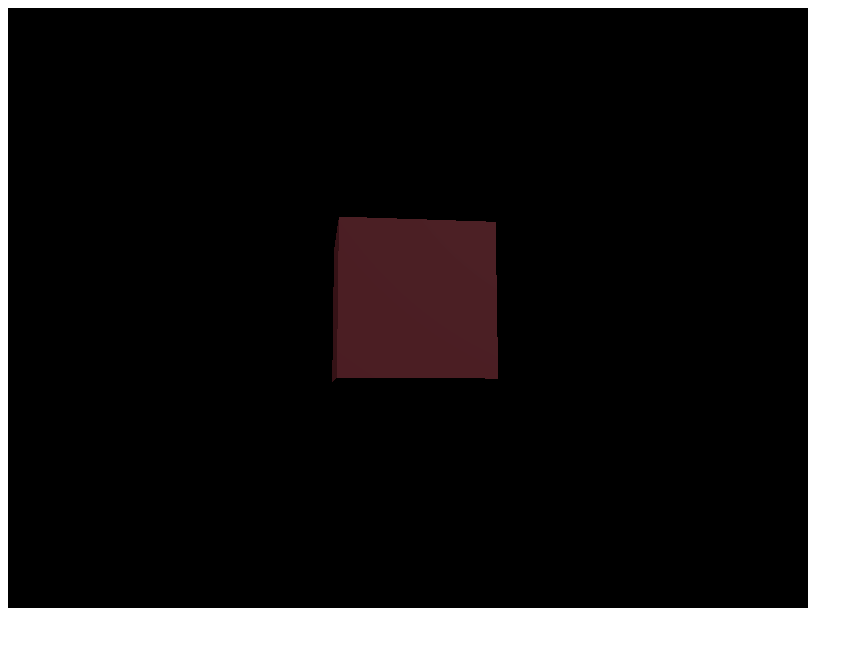
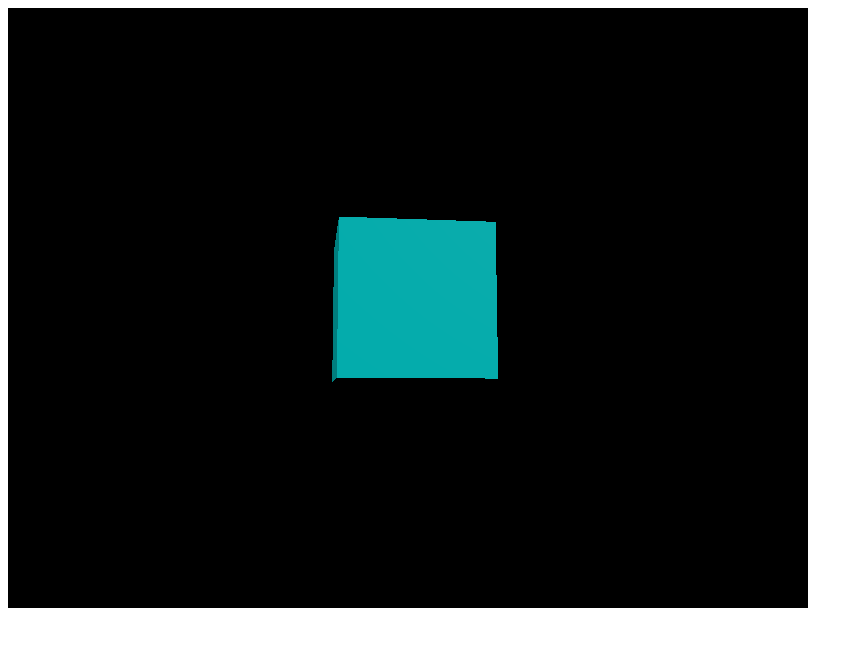
Before and after one commit to kinouchi-0619/2023April28, a plain HTML site: page index.html in a window 1280 px wide. Shown: the whole page, without its empty margins (0-863 px from the left). Drawn offline with nearby package versions, Linux system fonts and the light colour scheme.

Commit message:
Update index.html

```diff
--- a/index.html
+++ b/index.html
@@ -30,7 +30,7 @@
 
     // 箱を作成
     var geometry = new THREE.BoxGeometry(1, 1, 1);
-    var material = new THREE.MeshPhongMaterial({ color: 0x722f37 });
+    var material = new THREE.MeshPhongMaterial({ color: 0x00ffff });
     var box = new THREE.Mesh(geometry, material);
     box.position.z = -5;
     scene.add(box);
```
